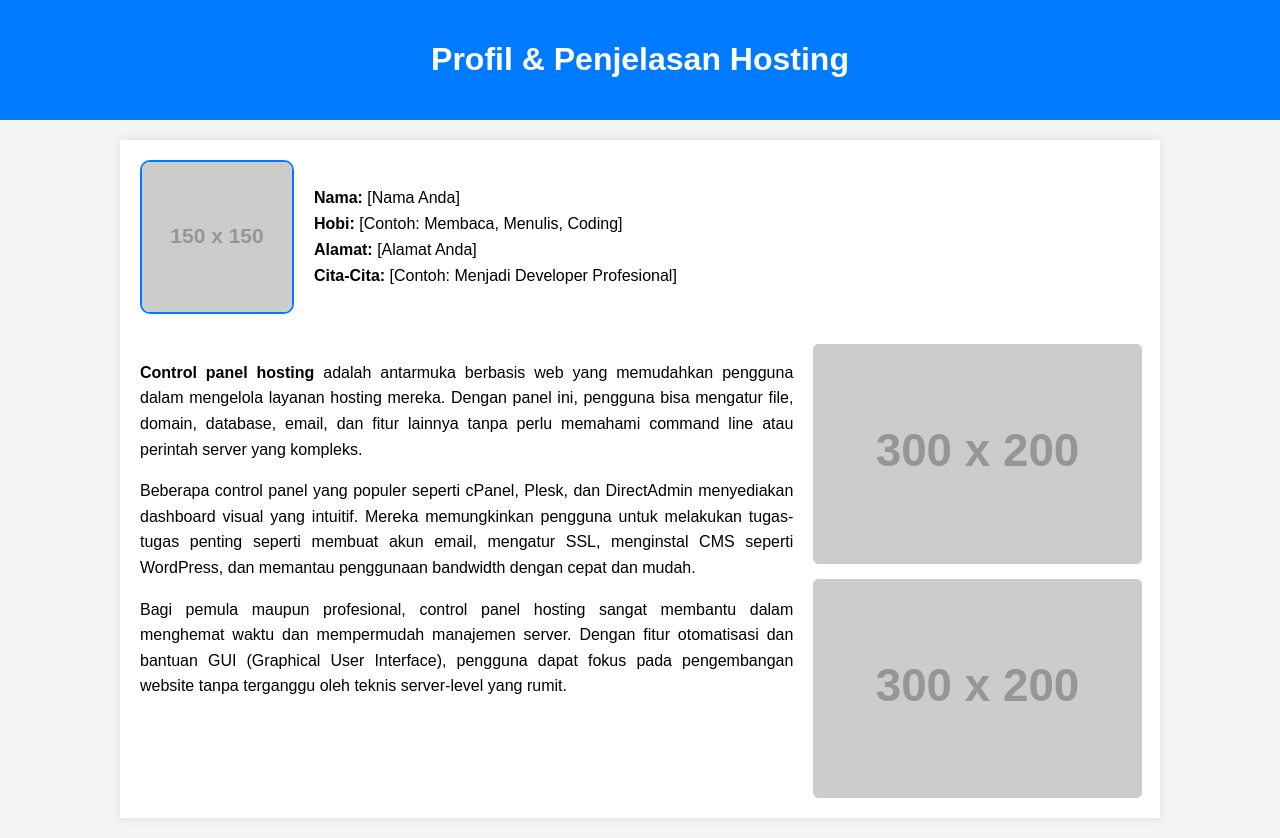
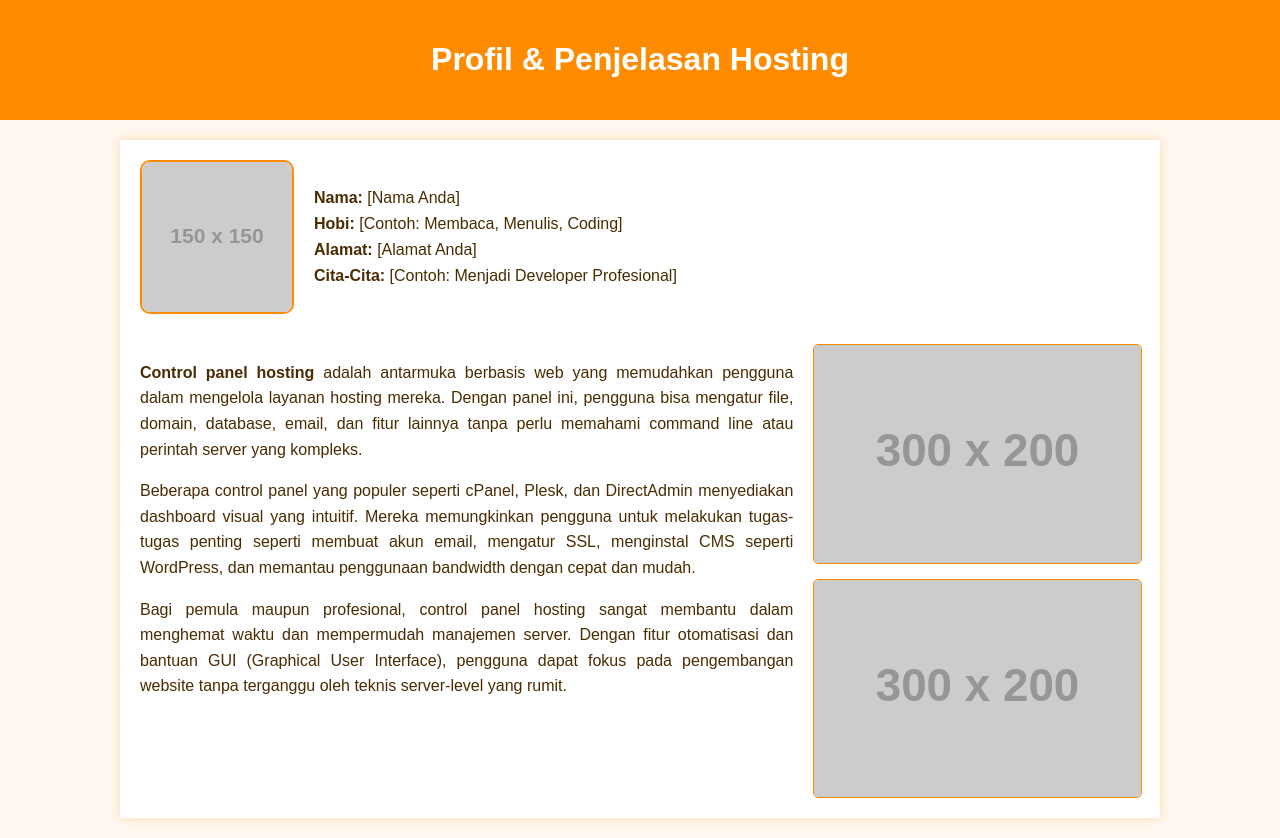
Before and after one commit to abi2025asj/abi2025asj.github.io, a plain HTML site: page index.html in a window 1280 px wide. Drawn offline with Linux system fonts and the light colour scheme; placeholder pictures from the web are drawn by us.

Commit message:
Update index.html

```diff
--- a/index.html
+++ b/index.html
@@ -5,14 +5,15 @@
     <title>Biodata & Control Panel Hosting</title>
     <style>
         body {
-            font-family: Arial, sans-serif;
+            font-family: "Arial MT", Arial, sans-serif;
             margin: 0;
             padding: 0;
-            background-color: #f4f4f4;
+            background-color: #fff8f0;
+            color: #4a2c00;
         }
 
         header {
-            background-color: #007BFF;
+            background-color: #FF8C00; /* dark orange */
             color: white;
             padding: 20px 0;
             text-align: center;
@@ -24,7 +25,7 @@
             margin: 20px auto;
             background-color: white;
             padding: 20px;
-            box-shadow: 0 0 10px rgba(0,0,0,0.1);
+            box-shadow: 0 0 10px rgba(255, 140, 0, 0.3); /* soft orange shadow */
         }
 
         .biodata {
@@ -39,7 +40,7 @@
             object-fit: cover;
             border-radius: 10px;
             margin-right: 20px;
-            border: 2px solid #007BFF;
+            border: 2px solid #FF8C00;
         }
 
         .biodata-info p {
@@ -74,7 +75,7 @@
         .hosting-images img {
             width: 100%;
             height: auto;
-            border: 1px solid #ccc;
+            border: 1px solid #FF8C00;
             border-radius: 5px;
         }
 
```
